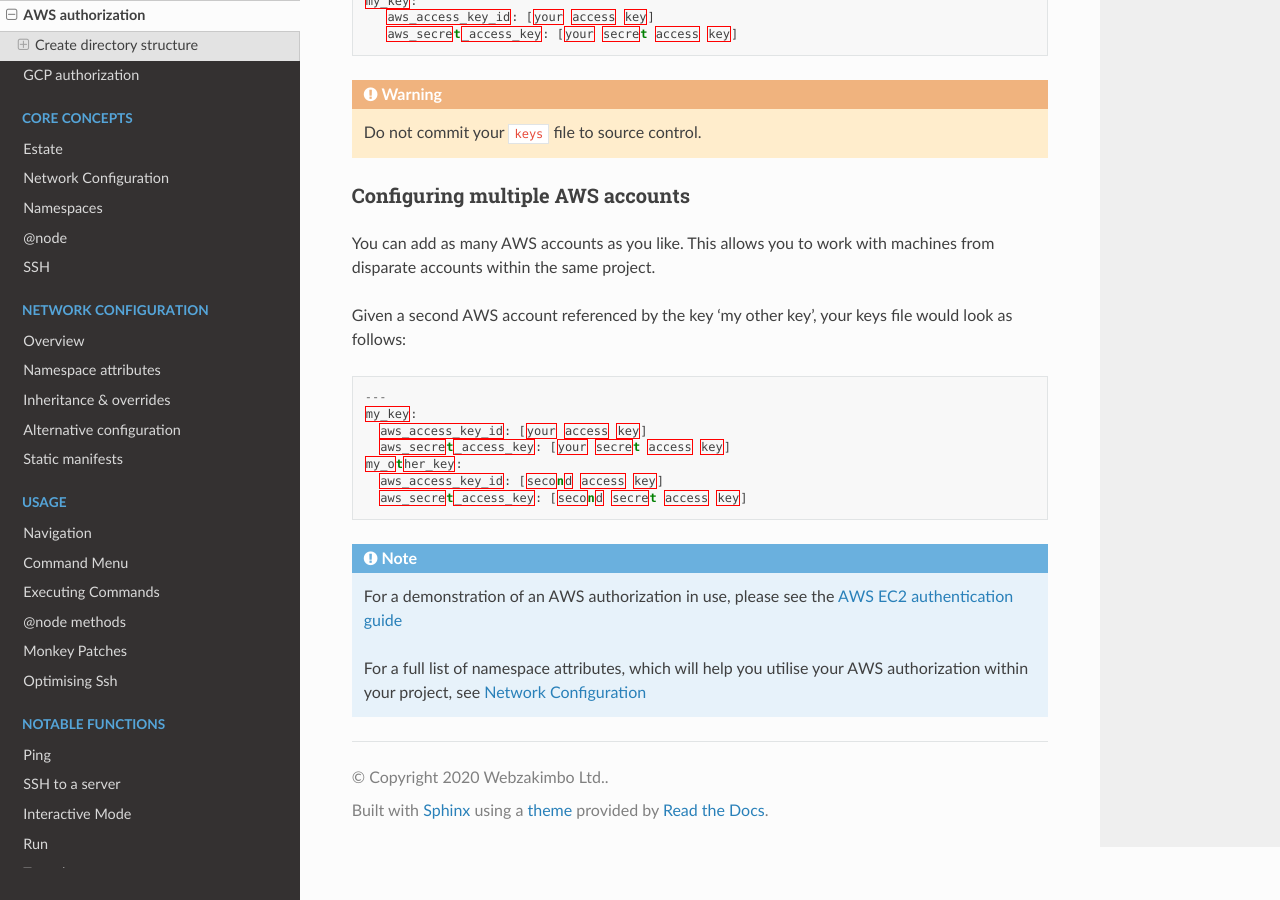
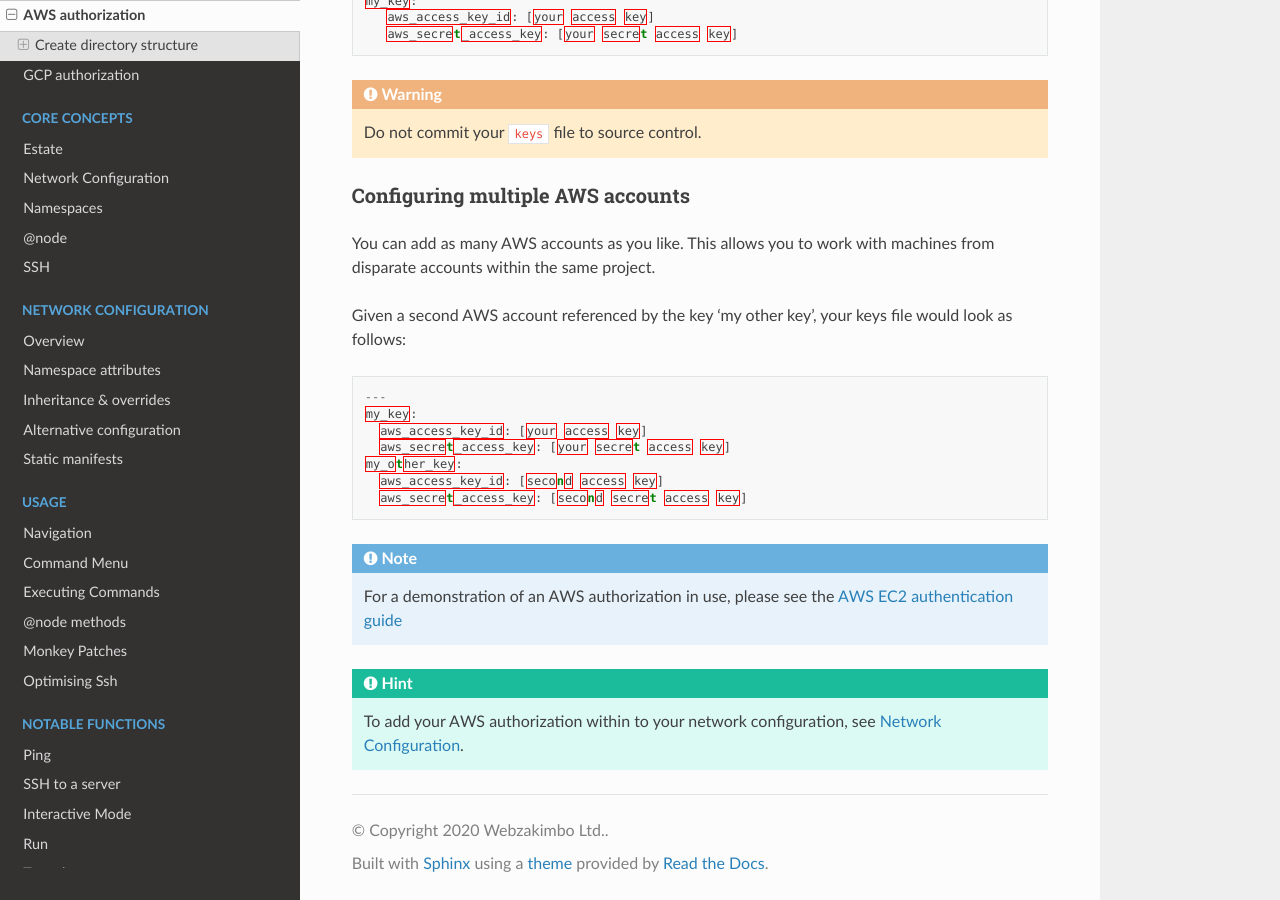
Before and after one commit to webzakimbo/bcome-read-the-docs, a Sphinx documentation site: the page built from docs/source/getting-started/prepare-aws-access.rst, in a window 1280 px wide and 900 px high, scrolled down 1436 px. Built offline with Sphinx 7.4.7 and the Read the Docs theme 2.0.0, drawn with Linux system fonts in a browser that asks for light colours; pages that are not in the unit, such as notebooks, are missing from menus.

Commit message:
A little clarity on how to add GCP or AWS authorizations to a project

```diff
--- a/docs/source/getting-started/prepare-aws-access.rst
+++ b/docs/source/getting-started/prepare-aws-access.rst
@@ -91,4 +91,6 @@ Given a second AWS account referenced by the key 'my other key', your keys file
 
    For a demonstration of an AWS authorization in use, please see the |AWS_AUTH_GUIDE|_
 
-   For a full list of namespace attributes, which will help you utilise your AWS authorization within your project, see :doc:`../core-concepts/network-configuration`
+.. hint::
+
+   To add your AWS authorization within to your network configuration, see :doc:`../core-concepts/network-configuration`.
--- a/docs/source/getting-started/prepare-gcp-access.rst
+++ b/docs/source/getting-started/prepare-gcp-access.rst
@@ -107,4 +107,6 @@ Save your service account credentials json file to your .gauth directory under a
 
    For demonstrations of GCP authorization in use, please see our guides:  |GCP_OAUTH_GUIDE|_ / |GCP_AUTH_SA_GUIDE|_.
 
-   For a full list of namespace attributes, which will help you utilise your GCP authorization within your project, see :doc:`../core-concepts/network-configuration`
+.. hint::
+
+   To add your GCP authorization within to your network configuration, see :doc:`../core-concepts/network-configuration`.
```
